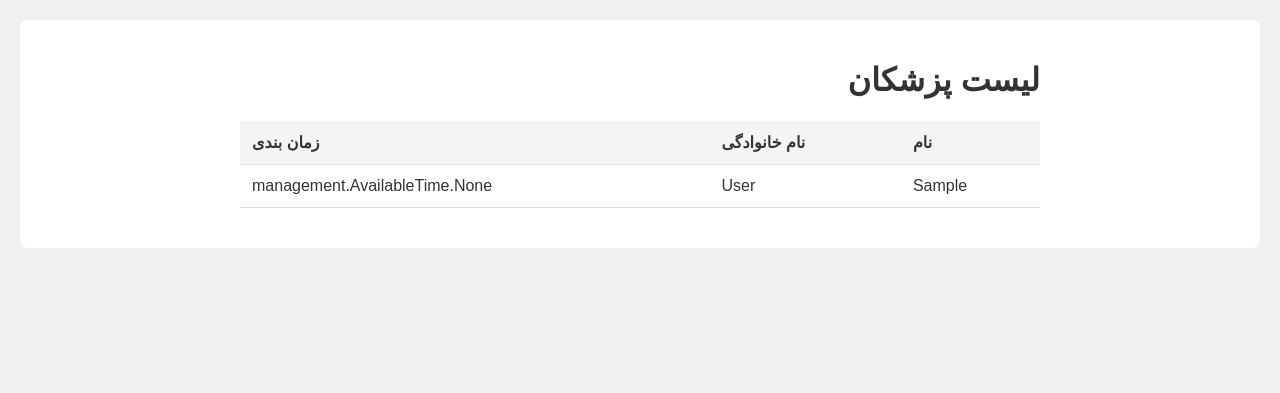
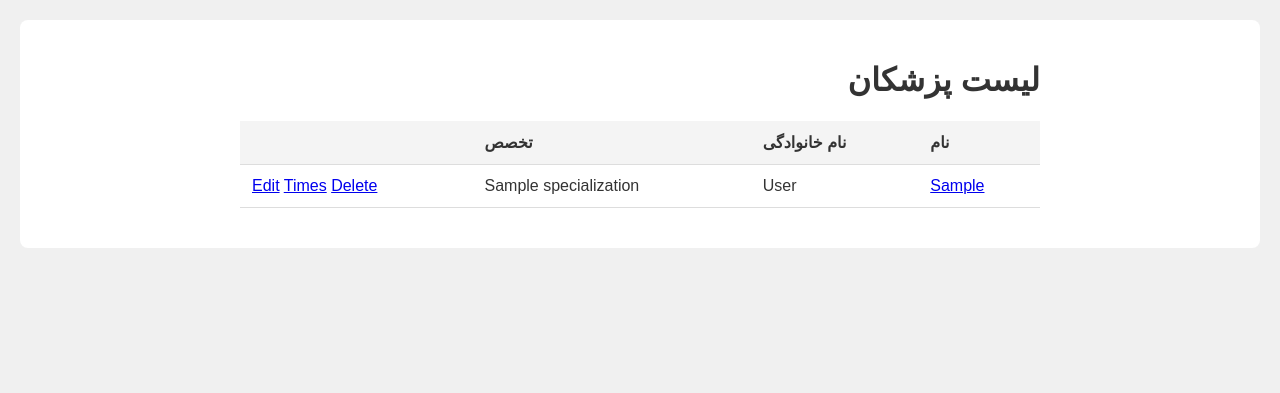
Before and after one commit to QBCY-Django-Delta-G4/Hospital, a Django app: page /viewdoctor/ in a window 1280 px wide. Shown: the part 87-480 px from the top of the page. Run offline with Django 5.2, Linux system fonts and the light colour scheme; tables that the repository leaves empty hold one stand-in row (values such as "Sample post").

Commit message:
edit doctor list

```diff
--- a/management/forms.py
+++ b/management/forms.py
@@ -9,7 +9,7 @@ class DoctorForm(forms.ModelForm):
         model = Doctor
         fields = ['first_name', 'last_name',
                   'specializations', 'phone',
-                  'clinic_address', 'visit_cost', 'is_active']
+                  'clinic_address', 'visit_cost',]
 
     def clean_first_name(self):
         first_name = self.cleaned_data.get('first_name')
--- a/management/models.py
+++ b/management/models.py
@@ -16,7 +16,7 @@ class Doctor(models.Model):
     clinic_address = models.TextField()
     license_number = models.CharField(max_length=11)
     biography = models.TextField()
-    is_active = models.BooleanField()
+    is_active = models.BooleanField(default=True)
     visit_cost = models.DecimalField(decimal_places=2, max_digits=8)
     def __str__(self) -> str:
         return self.first_name
--- a/management/templates/view_doctor.html
+++ b/management/templates/view_doctor.html
@@ -39,15 +39,21 @@ table tr:hover {
                 <tr>
                     <th>نام</th>
                     <th>نام خانوادگی</th>
-                    <th> زمان بندی</th>
+                    <th>تخصص</th>
+                    <th></th>
                 </tr>
             </thead>
             <tbody>
                 {% for doctor in doctors %}
                     <tr>
-                        <td>{{ doctor.first_name }}</td>
+                        <td><a href="{% url 'detail_doctor' doctor.pk %}">{{ doctor.first_name }}</a></td>
                         <td>{{ doctor.last_name }}</td>
-                    <td>{{ doctor.availabletime_set }}</td>
+                        <td>{{ doctor.specializations.title }}</td>
+                        <td>
+                            <a href="#">Edit</a>
+                            <a href="{% url 'doctor_timelist' doctor.pk %}">Times</a>
+                            <a href="{% url 'delete_doctor' doctor.pk %}">Delete</a>
+                        </td>
                     </tr>
                 {% empty %}
                     <tr>
--- a/management/urls.py
+++ b/management/urls.py
@@ -8,6 +8,9 @@ urlpatterns = [
     path('viewdoctor/', view_doctor, name='viewdoctor'),
     path('createspecialize/', create_specialize, name='createspecialize'),
     path('create_comment/', create_comment, name='create_comment'),
-    path('create_rating/', create_rating, name='create_rating')
+    path('create_rating/', create_rating, name='create_rating'),
+    path('timelist/<int:id>/', doctor_timelist, name='doctor_timelist'),
+    path('delete_doctor/<int:id>/', delete_doctor, name='delete_doctor'),
+    path('detail_doctor/<int:id>/', detail_doctor, name='detail_doctor'),
 
 ]
--- a/management/views.py
+++ b/management/views.py
@@ -20,7 +20,7 @@ def create_doctor(request):
 
 
 def view_doctor(request):
-    doctors = Doctor.objects.all()
+    doctors = Doctor.objects.filter(is_active=True)
     context = {
         'doctors': doctors
     }
@@ -101,3 +101,20 @@ def create_rating(request):
         form = RatingForm()
 
     return render(request, "create_rating.html", {"form": form})
+
+
+def doctor_timelist(request, pk):
+    pass
+
+
+
+def delete_doctor(request, id):
+    doctor = Doctor.objects.get(id=id)
+    doctor.is_active = False
+    doctor.save()
+    return redirect("viewdoctor")
+
+
+
+def detail_doctor(request, id):
+    pass
```
Also changed, not shown: management/migrations/0008_alter_doctor_is_active.py (added).
